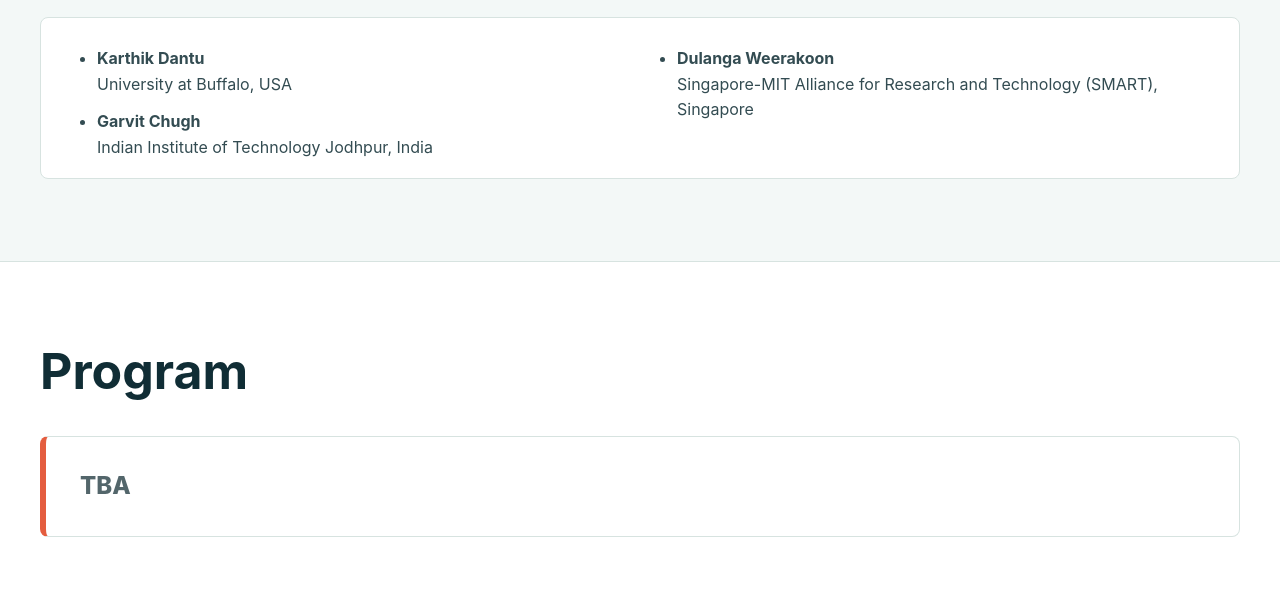
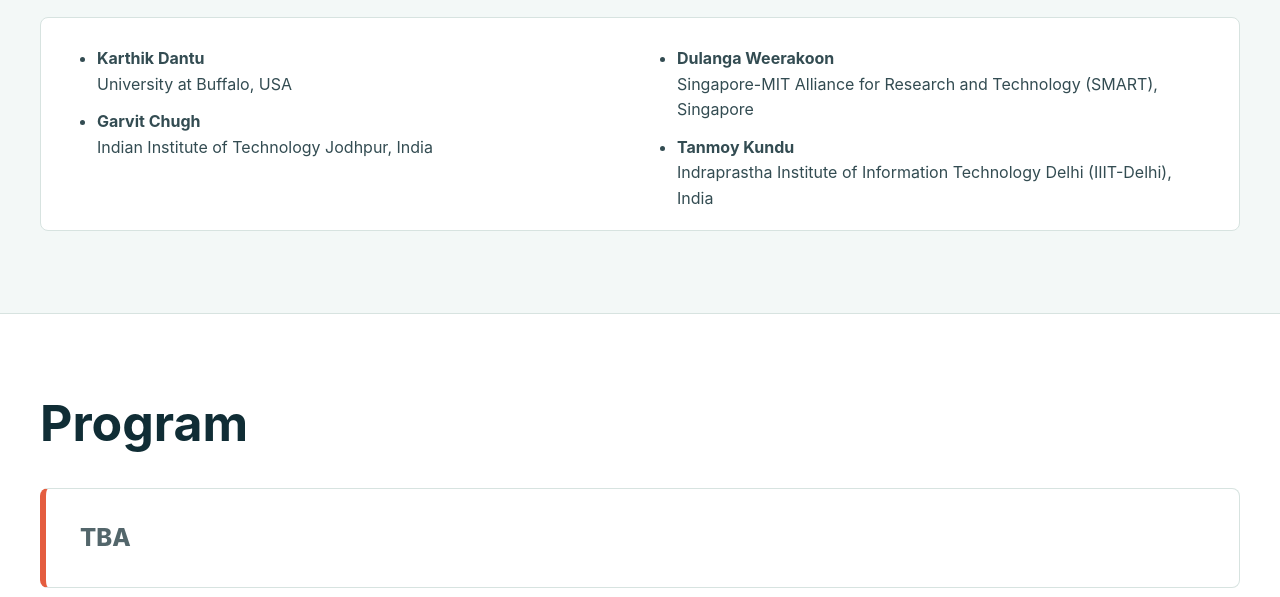
Before and after one commit to anuragsatpathy/perrobotics-2027, a plain HTML site: page index.html in a window 1280 px wide. Shown: the part 4200-4797 px from the top of the page. Drawn offline with Linux system fonts and the light colour scheme.

Commit message:
Add Tanmoy Kundu to technical program committee

```diff
--- a/index.html
+++ b/index.html
@@ -658,6 +658,7 @@
           <li><strong>Karthik Dantu</strong><br>University at Buffalo, USA</li>
           <li><strong>Garvit Chugh</strong><br>Indian Institute of Technology Jodhpur, India</li>
           <li><strong>Dulanga Weerakoon</strong><br>Singapore-MIT Alliance for Research and Technology (SMART), Singapore</li>
+          <li><strong>Tanmoy Kundu</strong><br>Indraprastha Institute of Information Technology Delhi (IIIT-Delhi), India</li>
         </ul>
       </div>
     </section>
```
